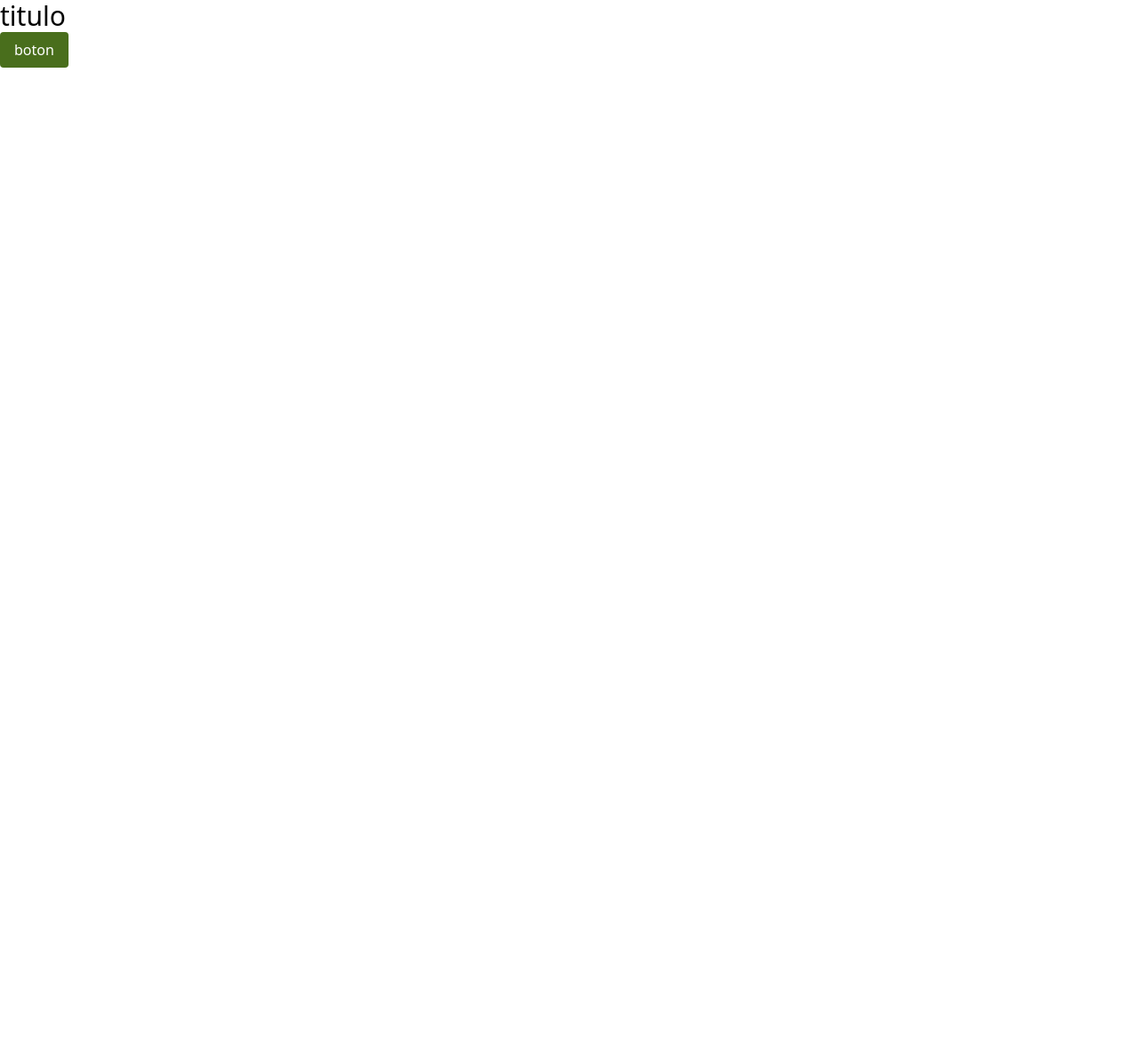
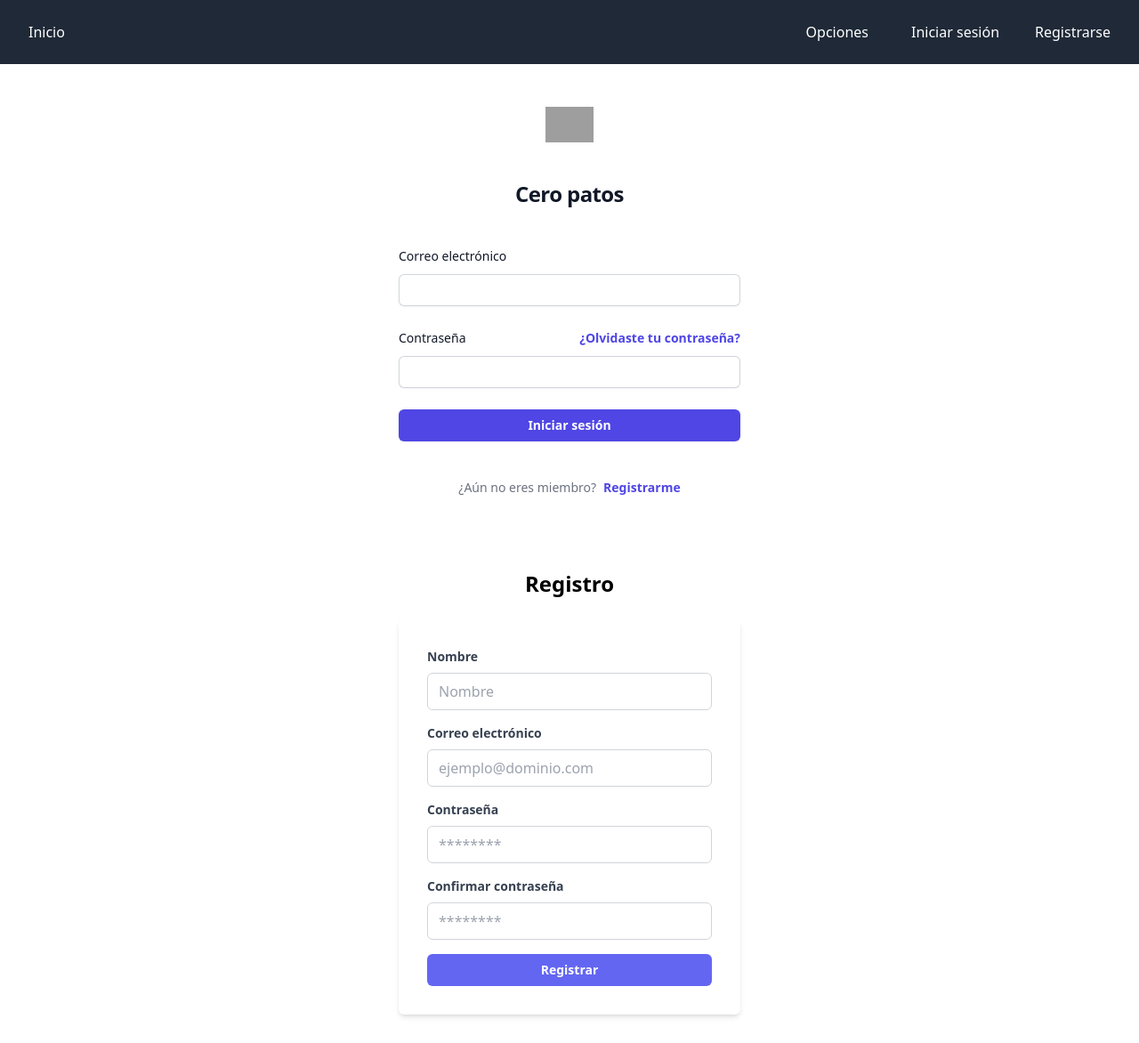
Before and after one commit to lizethcas/ecodesarrolladora, a React (Vite) app: page / in a window 1280 px wide. Shown: the whole page at 89% size. Before the commit the page ends 800 px from the top, so only its background shows below. Built offline with nearby package versions, Linux system fonts and the light colour scheme; grey boxes are pictures that could not be loaded.

Commit message:
Primer version de navbar registro login

```diff
--- a/src/App.tsx
+++ b/src/App.tsx
@@ -1,11 +1,12 @@
-import Button from "./components/ButtonComponent/Button.component";
+import { Login, Registration } from "./components/Login-Registrar";
+import { NavBar } from "./views";
 
 function App() {
-
   return (
     <>
-      <h1 className="text-3xl">titulo</h1>
-      <Button type="primary" text="boton" onClick={()=>{alert('button clicked')}} />
+      <NavBar />
+      <Login />
+      <Registration />
     </>
   );
 }
--- a/src/components/ButtonComponent/Button.component.tsx
+++ /dev/null
@@ -1,29 +0,0 @@
-import classNames from "classnames";
-
-interface ButtonProps {
-    /** Text to be displayed inside the button */
-    text: string;
-
-    /** Defines the button type and its styling */
-    type: "primary" | "secondary" | "ghost";
-
-    /** Optional click handler */
-    onClick: () => void;
-  }
-
-/** Button component for user interaction */
-const Button = ({ text, type,onClick  }: ButtonProps) => {
-  const baseClassNames = "px-4 py-2 rounded cursor-pointer  hover:shadow-accent-600 active:shadow-inset-accent-600";
-
-  const buttonClassNames = classNames({
-    "bg-accent text-foireground":type === "primary",
-    " text-accent outline ":
-      type === "secondary",
-       "text-accent underline-offset-4 ":type === "ghost",
-    // Puedes agregar una clase personalizada si el tipo es una cadena arbitraria
-    [baseClassNames]: type === "primary" || type === "secondary" ||type === "ghost",
-  });
-  return <button className={buttonClassNames} onClick={onClick}>{text|| "text default"}</button>;
-};
-
-export default Button;
--- /dev/null
+++ b/src/components/Login-Registrar/Login.tsx
@@ -0,0 +1,84 @@
+export const Login = () => {
+  return (
+    <div className="flex min-h-full flex-col justify-center px-6 py-12 lg:px-8">
+      <div className="sm:mx-auto sm:w-full sm:max-w-sm">
+        <img
+          className="mx-auto h-10 w-auto"
+          src="https://encrypted-tbn0.gstatic.com/images?q=tbn:ANd9GcSChJMdz2OsGWinfICIUgteeDixE88izEnwGA&s"
+          alt="Your Company"
+        />
+        <h2 className="mt-10 text-center text-2xl font-bold leading-9 tracking-tight text-gray-900">
+          Cero patos
+        </h2>
+      </div>
+
+      <div className="mt-10 sm:mx-auto sm:w-full sm:max-w-sm">
+        <form className="space-y-6" action="#" method="POST">
+          <div>
+            <label className="block text-sm font-medium leading-6 text-gray-900">
+              Correo electrónico
+            </label>
+            <div className="mt-2">
+              <input
+                id="email"
+                name="email"
+                type="email"
+                autoComplete="email"
+                required
+                className="block w-full rounded-md border-0 py-1.5 text-gray-900 shadow-sm ring-1 ring-inset ring-gray-300 placeholder:text-gray-400 focus:ring-2 focus:ring-inset focus:ring-indigo-600 sm:text-sm sm:leading-6"
+              />
+            </div>
+          </div>
+
+          <div>
+            <div className="flex items-center justify-between">
+              <label
+                htmlFor="password"
+                className="block text-sm font-medium leading-6 text-gray-900"
+              >
+                Contraseña
+              </label>
+              <div className="text-sm">
+                <a
+                  href="#"
+                  className="font-semibold text-indigo-600 hover:text-indigo-500"
+                >
+                  ¿Olvidaste tu contraseña?
+                </a>
+              </div>
+            </div>
+            <div className="mt-2">
+              <input
+                id="password"
+                name="password"
+                type="password"
+                autoComplete="current-password"
+                required
+                className="block w-full rounded-md border-0 py-1.5 text-gray-900 shadow-sm ring-1 ring-inset ring-gray-300 placeholder:text-gray-400 focus:ring-2 focus:ring-inset focus:ring-indigo-600 sm:text-sm sm:leading-6"
+              />
+            </div>
+          </div>
+
+          <div>
+            <button
+              type="submit"
+              className="flex w-full justify-center rounded-md bg-indigo-600 px-3 py-1.5 text-sm font-semibold leading-6 text-white shadow-sm hover:bg-indigo-500 focus-visible:outline focus-visible:outline-2 focus-visible:outline-offset-2 focus-visible:outline-indigo-600"
+            >
+              Iniciar sesión
+            </button>
+          </div>
+        </form>
+
+        <p className="mt-10 text-center text-sm text-gray-500">
+          ¿Aún no eres miembro?
+          <a
+            href="#"
+            className="ml-2 font-semibold leading-6 text-indigo-600 hover:text-indigo-500"
+          >
+            Registrarme
+          </a>
+        </p>
+      </div>
+    </div>
+  );
+};
--- /dev/null
+++ b/src/components/Login-Registrar/Registration.tsx
@@ -0,0 +1,75 @@
+export const Registration = () => {
+  return (
+    <div className="container mx-auto py-8">
+      <h1 className="text-2xl font-bold mb-6 text-center">Registro</h1>
+      <form className="w-full max-w-sm mx-auto bg-white p-8 rounded-md shadow-md">
+        <div className="mb-4">
+          <label
+            className="block text-gray-700 text-sm font-bold mb-2"
+            htmlFor="name"
+          >
+            Nombre
+          </label>
+          <input
+            className="w-full px-3 py-2 border border-gray-300 rounded-md focus:outline-none focus:border-indigo-500"
+            type="text"
+            id="name"
+            name="name"
+            placeholder="Nombre"
+          />
+        </div>
+        <div className="mb-4">
+          <label
+            className="block text-gray-700 text-sm font-bold mb-2"
+            htmlFor="email"
+          >
+            Correo electrónico
+          </label>
+          <input
+            className="w-full px-3 py-2 border border-gray-300 rounded-md focus:outline-none focus:border-indigo-500"
+            type="email"
+            id="email"
+            name="email"
+            placeholder="ejemplo@dominio.com"
+          />
+        </div>
+        <div className="mb-4">
+          <label
+            className="block text-gray-700 text-sm font-bold mb-2"
+            htmlFor="password"
+          >
+            Contraseña
+          </label>
+          <input
+            className="w-full px-3 py-2 border border-gray-300 rounded-md focus:outline-none focus:border-indigo-500"
+            type="password"
+            id="password"
+            name="password"
+            placeholder="********"
+          />
+        </div>
+        <div className="mb-4">
+          <label
+            className="block text-gray-700 text-sm font-bold mb-2"
+            htmlFor="confirm-password"
+          >
+            Confirmar contraseña
+          </label>
+          <input
+            className="w-full px-3 py-2 border border-gray-300 rounded-md focus:outline-none focus:border-indigo-500"
+            type="password"
+            id="confirm-password"
+            name="confirm-password"
+            placeholder="********"
+          />
+        </div>
+        <button
+          className="w-full bg-indigo-500 text-white text-sm font-bold py-2 px-4 rounded-md hover:bg-indigo-600"
+          type="submit"
+        >
+          Registrar
+        </button>
+      </form>
+    </div>
+  );
+};
--- /dev/null
+++ b/src/components/Login-Registrar/index.ts
@@ -0,0 +1,2 @@
+export * from "./Login"
+export * from "./Registration"
--- a/src/main.tsx
+++ b/src/main.tsx
@@ -1,10 +1,11 @@
-import { StrictMode } from 'react'
-import { createRoot } from 'react-dom/client'
-import App from './App.tsx'
-import './index.css'
+import { createRoot } from "react-dom/client";
+import App from "./App.tsx";
+import "./index.css";
 
-createRoot(document.getElementById('root')!).render(
-  <StrictMode>
-    <App />
-  </StrictMode>,
-)
+createRoot(document.getElementById("root")!).render(
+  // <StrictMode>
+
+  // </StrictMode>,
+
+  <App />
+);
--- /dev/null
+++ b/src/views/NavBar/NavBar.tsx
@@ -0,0 +1,49 @@
+import { useState } from "react";
+
+export const NavBar = () => {
+  const [isOpen, setIsOpen] = useState(false);
+
+  return (
+    <nav className="bg-gray-800 text-white p-4">
+      <div className="container mx-auto flex justify-between">
+        {/* Enlace al inicio */}
+        <a href="/" className="px-4 py-2 hover:bg-gray-700 rounded">
+          Inicio
+        </a>
+
+        <div className="flex items-center">
+          {/* Opciones desplegables */}
+          <div
+            onMouseEnter={() => setIsOpen(true)}
+            onMouseLeave={() => setIsOpen(false)}
+          >
+            <button className="px-4 py-2 hover:bg-gray-700 rounded">
+              Opciones
+            </button>
+            {isOpen && (
+              <div className="absolute py-2 w-48 bg-white text-black rounded shadow-lg">
+                <a href="#" className="block px-4 py-2 hover:bg-gray-100">
+                  Opción 1
+                </a>
+                <a href="#" className="block px-4 py-2 hover:bg-gray-100">
+                  Opción 2
+                </a>
+                <a href="#" className="block px-4 py-2 hover:bg-gray-100">
+                  Opción 3
+                </a>
+              </div>
+            )}
+          </div>
+
+          {/* Botones de sesión */}
+          <button className="ml-4 px-4 py-2 hover:bg-gray-700 rounded">
+            Iniciar sesión
+          </button>
+          <button className="ml-2 px-4 py-2 hover:bg-gray-700 rounded">
+            Registrarse
+          </button>
+        </div>
+      </div>
+    </nav>
+  );
+};
--- /dev/null
+++ b/src/views/index.ts
@@ -0,0 +1 @@
+export * from "./NavBar/NavBar.tsx"
--- a/tailwind.config.js
+++ b/tailwind.config.js
@@ -16,5 +16,7 @@ export default {
       }
     },
   },
-  plugins: [],
+  plugins: [
+
+  ],
 }
```
Also changed, not shown: src/views/NavBar/data.ts (added), 2 other files (tests, documents, lock files or other folders).
